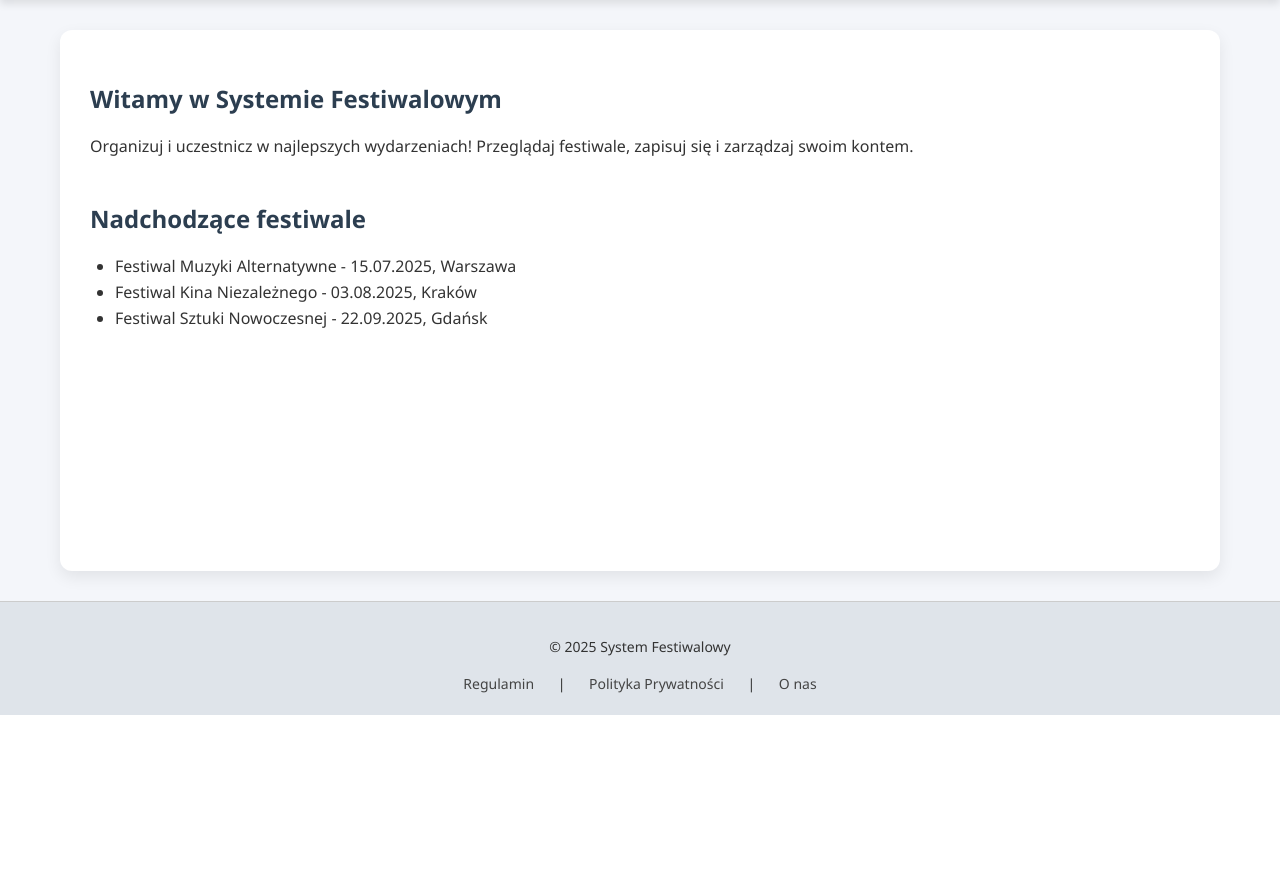
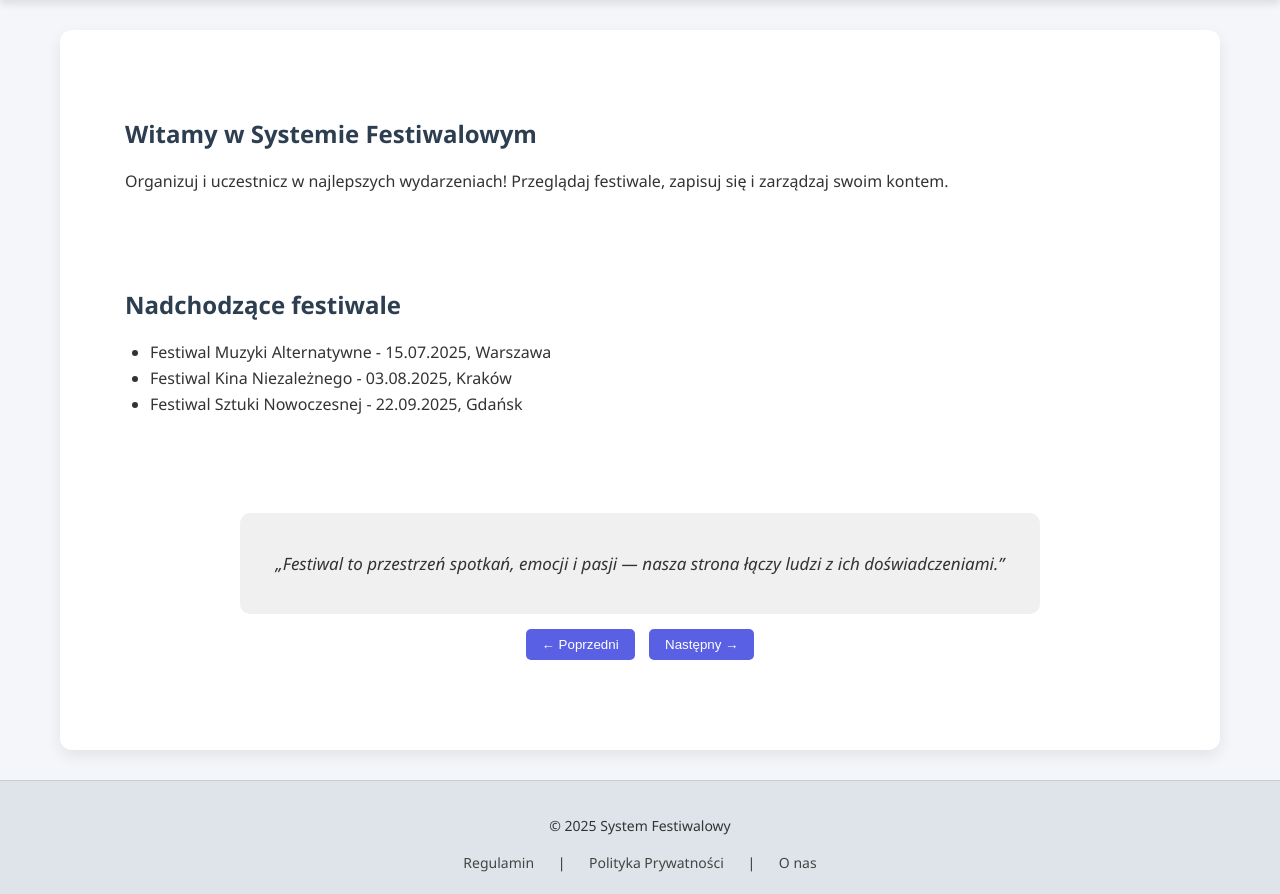
Before and after one commit to GGTeacherOP/Festiwal_Godzwon_Latawiec, a PHP site: page /stronyHTML/index.html in a window 1280 px wide. Shown: the part 85-979 px from the top of the page. Before the commit the page ends 800 px from the top, so only its background shows below. Run offline with PHP 8.4, Linux system fonts and the light colour scheme.

Commit message:
dodanie przewijajacych sie cytatow na stronie glownej oraz drobne poprawki w css i html

```diff
--- a/stronyHTML/index.html
+++ b/stronyHTML/index.html
@@ -1,11 +1,13 @@
 <!DOCTYPE html>
 <html lang="pl">
+
 <head>
     <meta charset="UTF-8">
     <meta name="viewport" content="width=device-width, initial-scale=1.0">
     <title>System Festiwalowy</title>
     <link rel="stylesheet" href="../styleCSS/Style.css">
 </head>
+
 <body>
     <div class="wrapper">
         <header>
@@ -22,11 +24,9 @@
         <main>
             <section>
                 <h1>Witamy w Systemie Festiwalowym</h1>
-                <p>Organizuj i uczestnicz w najlepszych wydarzeniach! Przeglądaj festiwale, zapisuj się i zarządzaj swoim kontem.</p>
+                <p>Organizuj i uczestnicz w najlepszych wydarzeniach! Przeglądaj festiwale, zapisuj się i zarządzaj
+                    swoim kontem.</p>
             </section>
-             <section class="cytaty">
-                <!-- cytaty ktore sie przemieniaja (zamiast podstrony)-->
-             </section>
             <section>
                 <h2>Nadchodzące festiwale</h2>
                 <ul>
@@ -34,6 +34,16 @@
                     <li>Festiwal Kina Niezależnego - 03.08.2025, Kraków</li>
                     <li>Festiwal Sztuki Nowoczesnej - 22.09.2025, Gdańsk</li>
                 </ul>
+            </section>
+            <section class="cytaty">
+                <div id="quote-container">
+                    <p id="quote-text">„Festiwal to przestrzeń spotkań, emocji i pasji — nasza strona łączy ludzi z ich
+                        doświadczeniami.”</p>
+                </div>
+                <div class="quote-buttons">
+                    <button onclick="poprzedniCytat()">&#8592; Poprzedni</button>
+                    <button onclick="nastepnyCytat()">Następny &#8594;</button>
+                </div>
             </section>
 
         </main>
@@ -44,5 +54,40 @@
             <a href="o-nas.html">O nas</a>
         </footer>
     </div>
+    <script>
+        const cytaty = [
+            "„Festiwal to przestrzeń spotkań, emocji i pasji — nasza strona łączy ludzi z ich doświadczeniami.”",
+            "„Nie budujemy tylko strony - tworzymy przestrzeń dla wspomnień, inspiracji i nowych doświadczeń.”",
+            "„Festiwale to święta wyobraźni — pozwalają nam oderwać się od codzienności i poczuć wspólnotę.”",
+            "„Między sceną a tłumem rodzą się wspomnienia, które zostają z nami na zawsze.”",
+            "„Każdy festiwal to nowa opowieść — z dźwiękiem, obrazem i emocją w roli głównej.”",
+            "„Nie ma znaczenia, gdzie jesteś — liczy się energia ludzi, którzy są obok ciebie.”",
+            "„Festiwal to więcej niż wydarzenie. To stan ducha.”",
+            "„W muzyce, filmie, sztuce – festiwale łączą świat, który chce się dzielić pasją.”",
+            "„To właśnie na festiwalu odkrywasz, że jesteś częścią czegoś większego.”"
+        ];
+
+        let obecnyCytat = 0;
+        const text = document.getElementById("quote-text");
+
+        function pokazCytaty(index) {
+            text.style.opacity = 0;
+            setTimeout(() => {
+                text.textContent = cytaty[index];
+                text.style.opacity = 1;
+            }, 300);
+        }
+
+        function nastepnyCytat() {
+            obecnyCytat = (obecnyCytat + 1) % cytaty.length;
+            pokazCytaty(obecnyCytat);
+        }
+
+        function poprzedniCytat() {
+            obecnyCytat = (obecnyCytat - 1 + cytaty.length) % cytaty.length;
+            pokazCytaty(obecnyCytat);
+        }
+
+    </script>
 </body>
 </html>
--- a/stronyHTML/o-nas.html
+++ b/stronyHTML/o-nas.html
@@ -26,11 +26,6 @@
   <div class="section">
     <h2>Nasza misja</h2>
     <p>Tworzymy platformę, która ułatwia uczestnictwo w wydarzeniach kulturalnych, wspiera organizatorów i buduje społeczność pasjonatów muzyki, filmu i sztuki. Wierzymy, że festiwale to coś więcej niż wydarzenia – to doświadczenia, które zostają z nami na zawsze.</p>
-
-    <blockquote>
-      „Muzyka wyraża to, czego nie można powiedzieć, a o czym nie można milczeć.”
-      <footer>— Victor Hugo</footer>
-    </blockquote>
   </div>
 
   <div class="section">
--- a/styleCSS/Style.css
+++ b/styleCSS/Style.css
@@ -61,6 +61,9 @@ main {
 
 section {
     margin-bottom: 40px;
+    padding-bottom: 20px;
+    padding: 20px;
+    margin: 15px;
 }
 
 h1, h2 {
@@ -70,6 +73,34 @@ h1, h2 {
 
 ul {
     padding-left: 25px;
+}
+.cytaty {
+    text-align: center;
+    margin: 40px auto;
+    max-width: 800px;
+    font-size: 17px;
+}
+#quote-container {
+    background-color: #f0f0f0;
+    padding: 20px;
+    border-radius: 10px;
+    font-style: italic;
+
+}
+.quote-buttons {
+    margin-top: 15px;
+}
+.quote-buttons button {
+    background-color: #5a60e3;
+    color: white;
+    border: none;
+    padding: 8px 16px;
+    margin: 0 5px;
+    border-radius: 5px;
+    cursor: pointer;
+}
+.quote-buttons button:hover {
+    background-color: #4348c1;
 }
 footer {
     background-color: #dfe4ea;
--- a/styleCSS/StyleDoOnas.css
+++ b/styleCSS/StyleDoOnas.css
@@ -168,6 +168,7 @@ footer a:hover {
     padding: 40px;
     border-radius: 16px;
     box-shadow: 0 10px 25px rgba(0,0,0,0.05);
+    text-align: center;
   }
 
   .section h2 {
```
Also changed, not shown: stronyHTML/kontakt.html (+1 -6 lines).
